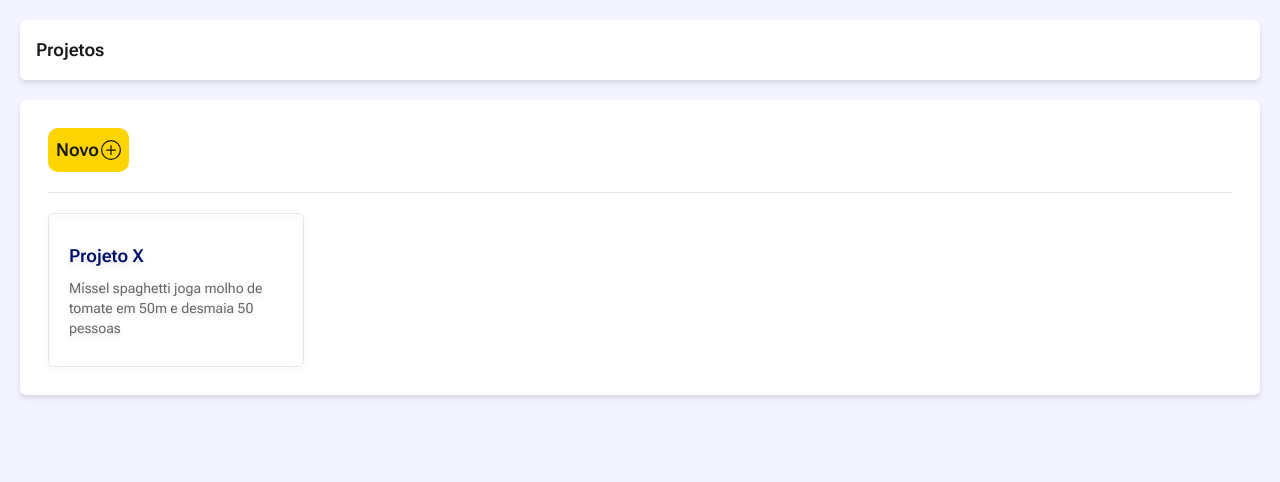
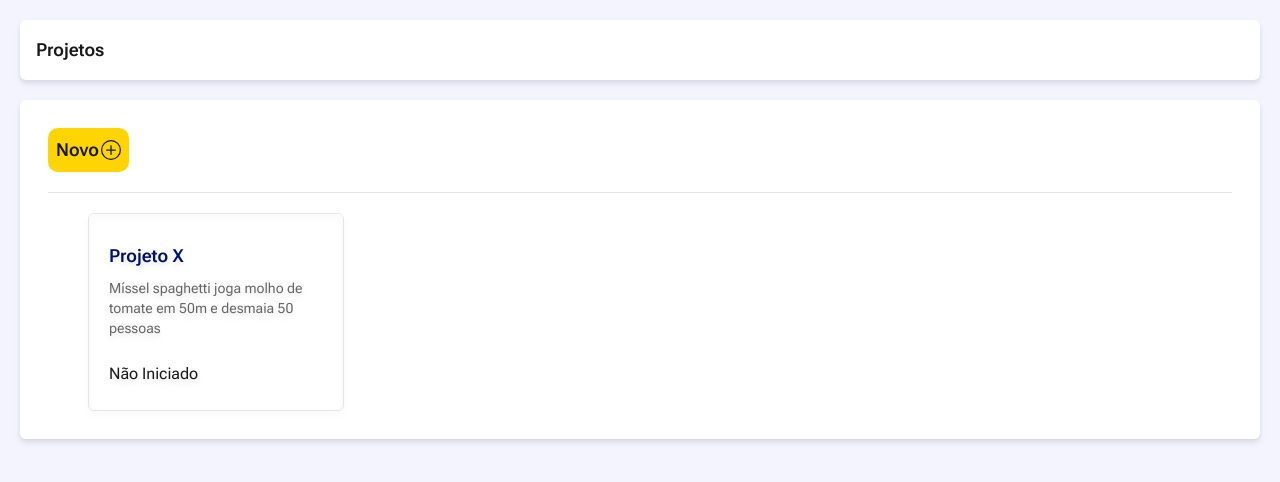
Before and after one commit to Equipe-Nimbus/Equipe-API-3DSM-Beelieve-Frontend, a React (Create React App) app: page /projetos/todos in a window 1280 px wide. Shown: the top 482 px of the page. Built offline with nearby package versions, Linux system fonts and the light colour scheme.

Commit message:
style: estilização dos cards do projeto

```diff
--- a/src/components/CardProjeto.jsx
+++ b/src/components/CardProjeto.jsx
@@ -1,12 +1,18 @@
-import React from "react";
+import React, { useState } from "react";
 
-function CardProjeto({titulo, descricao}) {
+function CardProjeto({titulo, descricao, estadoProjeto}) {
+
+    const [projetoIniciado, setProjetoIniciado] = useState(estadoProjeto)
 
     return(
         <>
-        <div className="border flex flex-col w-64 mt-5 px-5 py-7 border-n90 drop-shadow-md rounded-md">
+        <div className="border flex flex-col w-64 mt-5 px-5 pt-7 border-n90 drop-shadow-md rounded-md cursor-pointer hover:border-l-8 hover:border-complementary-20">
             <h1 className="text-complementary-20 text-lg font-semibold">{titulo}</h1>
             <p className="text-n40 text-sm mt-2">{descricao}</p>
+            {projetoIniciado ?
+            <p>Iniciado</p> :
+            <p className="my-6 text-on-light">Não Iniciado</p>
+            }
         </div>
         </>
     )
--- a/src/pages/ListaProjeto.jsx
+++ b/src/pages/ListaProjeto.jsx
@@ -1,4 +1,4 @@
-import React, { useState, useEffect } from 'react';
+import React, { useEffect } from 'react';
 import Breadcrumbs from '../components/Breadcrumbs.jsx';
 import Button from '../components/Button.jsx';
 import CardProjeto from '../components/CardProjeto.jsx';
@@ -27,7 +27,17 @@ function ListaProjeto(){
                 iconeTamanho="20px"
                 className="bg-primary50 text-on-primary mb-5  flex items-center gap-0.5 rounded-[10px] p-2 text-lg font-semibold"/>
                 <hr className="border-n90"></hr>
-                <CardProjeto titulo="Projeto X" descricao="Míssel spaghetti joga molho de tomate em 50m e desmaia 50 pessoas"/>
+                <div className='flex flex-row flex-wrap gap-10 mx-10'>
+                    <CardProjeto titulo="Projeto X" descricao="Míssel spaghetti joga molho de tomate em 50m e desmaia 50 pessoas" estadoProjeto={false}/>
+                   {/*  <CardProjeto titulo="Projeto X" descricao="Míssel spaghetti joga molho de tomate em 50m e desmaia 50 pessoas"/>
+                    <CardProjeto titulo="Projeto X" descricao="Míssel spaghetti joga molho de tomate em 50m e desmaia 50 pessoas"/>
+                    <CardProjeto titulo="Projeto X" descricao="Míssel spaghetti joga molho de tomate em 50m e desmaia 50 pessoas"/>
+                    <CardProjeto titulo="Projeto X" descricao="Míssel spaghetti joga molho de tomate em 50m e desmaia 50 pessoas"/>
+                    <CardProjeto titulo="Projeto X" descricao="Míssel spaghetti joga molho de tomate em 50m e desmaia 50 pessoas"/>
+                    <CardProjeto titulo="Projeto X" descricao="Míssel spaghetti joga molho de tomate em 50m e desmaia 50 pessoas"/>
+                    <CardProjeto titulo="Projeto X" descricao="Míssel spaghetti joga molho de tomate em 50m e desmaia 50 pessoas"/>
+                    <CardProjeto titulo="Projeto X" descricao="Míssel spaghetti joga molho de tomate em 50m e desmaia 50 pessoas"/> */}
+                </div>
             </div>
 
             {/* {projeto.map((projeto, index) => (
```
